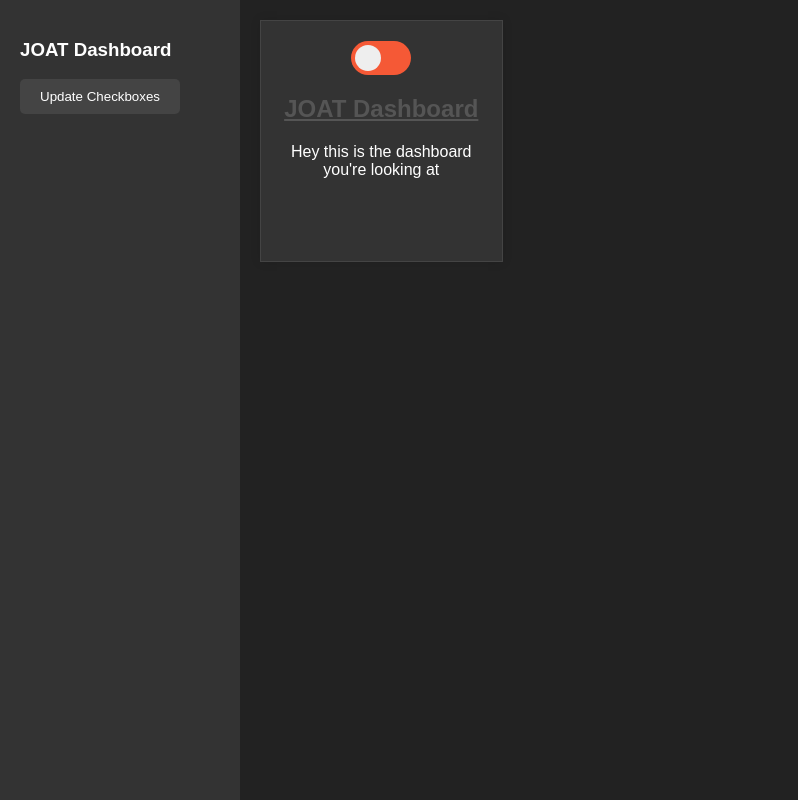
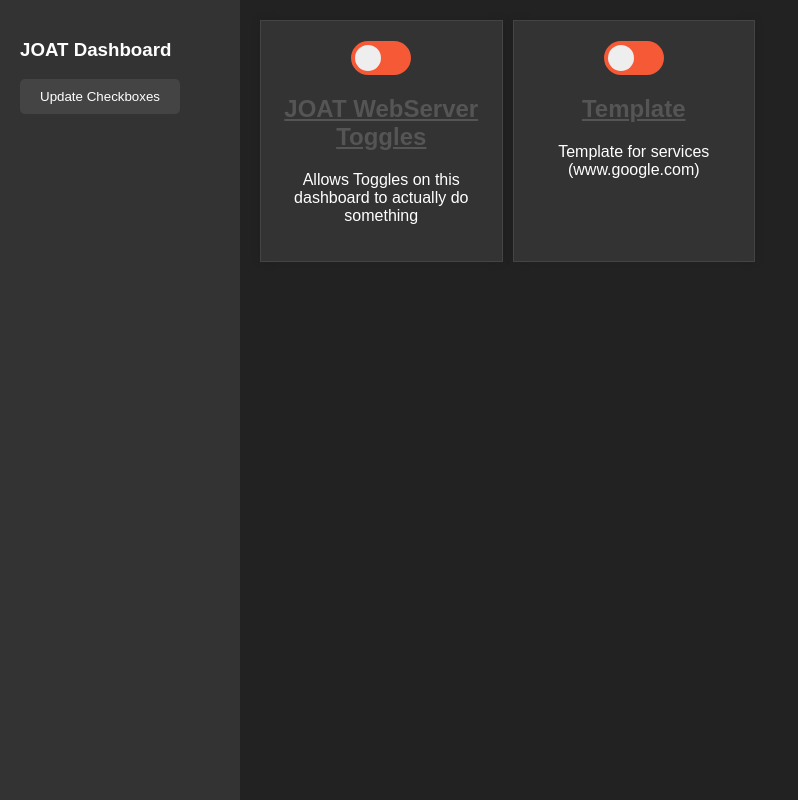
Before and after one commit to SofasInspector/JOAT-Dashboard, a plain HTML site: page Staging/Static Site/index.html in a window 1280 px wide. Shown: the whole page, without its empty margins (0-798 px from the left). Drawn offline with nearby package versions, Linux system fonts and the light colour scheme; no server answers.

Commit message:
first release i guess
i garuntee at least one hot fix after this

```diff
--- a/Staging/Static Site/index.html
+++ b/Staging/Static Site/index.html
@@ -20,8 +20,16 @@
                     <input type="checkbox" id="sliderjoat">
                     <span class="slider"></span>
                 </label>
-                <h2><a href="http://127.0.0.1:5500/Static%20Site/index.html" target="_blank">JOAT Dashboard</a></h2>
-                <p>Hey this is the dashboard you're looking at</p>
+                <h2><a href="https://staging-joat-dashboard-web-server.onrender.com/" target="_blank">JOAT WebServer Toggles</a></h2>
+                <p>Allows Toggles on this dashboard to actually do something</p>
+            </div>
+            <div class="project-box">
+                <label class="toggle-switch">
+                    <input type="checkbox" id="slidertemp">
+                    <span class="slider"></span>
+                </label>
+                <h2><a href="www.google.com" target="_blank">Template</a></h2>
+                <p>Template for services (www.google.com)</p>
             </div>
         </div>
     </div>
--- a/Staging/Static Site/index.js
+++ b/Staging/Static Site/index.js
@@ -4,6 +4,7 @@ document.addEventListener('DOMContentLoaded', function() {
     // Get the checkbox elements and their corresponding variable names
     const checkboxes = {
         'sliderjoat': '/ff/JOATWS',
+        'slidertemp': '/ff/template',
     };
 
     // Function to update checkbox state based on server response
--- a/Staging/Web Server/package.json
+++ b/Staging/Web Server/package.json
@@ -1,6 +1,6 @@
 {
   "name": "joat-web-server-package",
-  "version": "0.0.1",
+  "version": "1.0.0",
   "description": "This is the package for the Jack Of All Trades personal dashboard web server",
   "main": "app.js",
   "scripts": {
```
Also changed, not shown: Staging/Web Server/app.js (+9 -18 lines).
